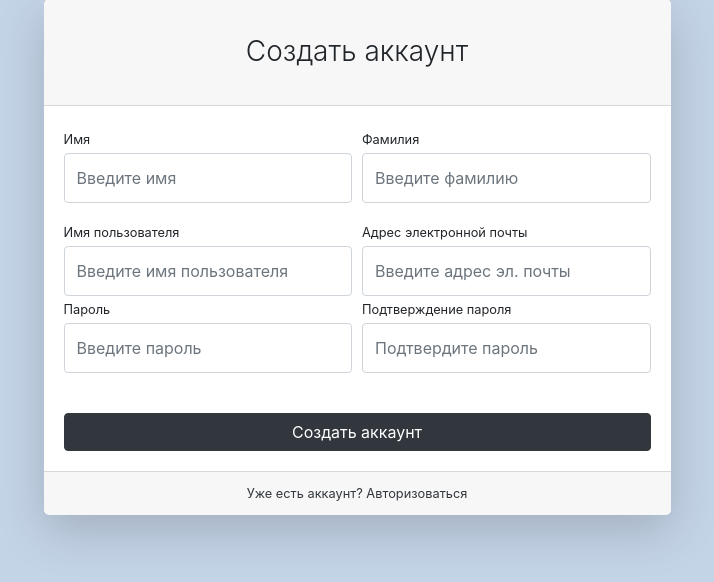
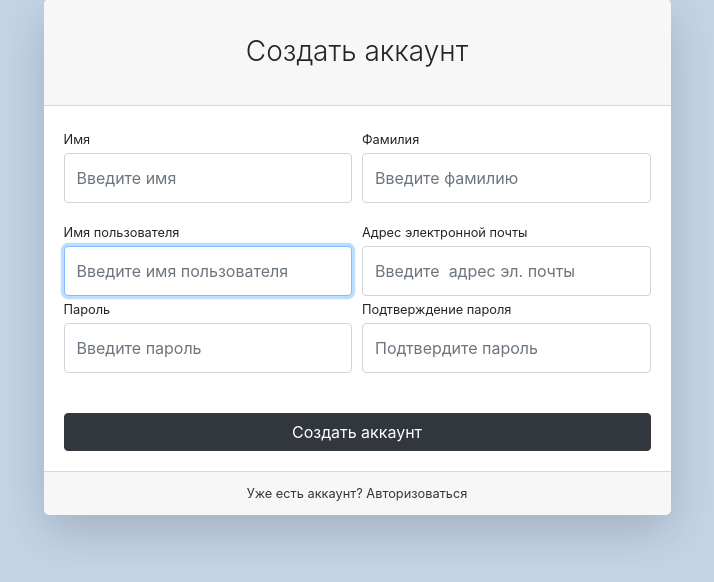
Before and after one commit to ZhanatUturova/store-server, a Django app: page /users/registration/ in a window 1280 px wide. Shown: the part 149-731 px from the top of the page, without its empty margins (283-997 px from the left). Run offline with Django 3.2, Linux system fonts and the light colour scheme; some libraries are stand-ins or nearby versions.

Commit message:
Add registration view and form

```diff
--- a/users/forms.py
+++ b/users/forms.py
@@ -1,5 +1,5 @@
 from django import forms
-from django.contrib.auth.forms import AuthenticationForm
+from django.contrib.auth.forms import AuthenticationForm, UserCreationForm
 from .models import User
 
 class UserLoginForm(AuthenticationForm):
@@ -14,3 +14,33 @@ class UserLoginForm(AuthenticationForm):
     class Meta:
         model = User
         fields = ('username', 'password')
+
+
+class UserRegistrationForm(UserCreationForm):
+    first_name = forms.CharField(widget=forms.TextInput(attrs={
+        "class": "form-control py-4",
+        "placeholder": "Введите имя"
+        }))
+    last_name = forms.CharField(widget=forms.TextInput(attrs={
+        "class": "form-control py-4",
+        "placeholder": "Введите фамилию"
+        }))
+    username = forms.CharField(widget=forms.TextInput(attrs={
+        "class": "form-control py-4",
+        "placeholder": "Введите имя пользователя"
+        }))
+    email = forms.CharField(widget=forms.EmailInput(attrs={
+        "class": "form-control py-4",
+        "placeholder": "Введите  адрес эл. почты"
+        }))
+    password1 = forms.CharField(widget=forms.PasswordInput(attrs={
+        "class": "form-control py-4",
+        "placeholder": "Введите пароль"
+        }))
+    password2 = forms.CharField(widget=forms.PasswordInput(attrs={
+        "class": "form-control py-4",
+        "placeholder": "Подтвердите пароль"
+        }))
+    class Meta:
+        model = User
+        fields = ('first_name', 'last_name', 'username', 'email', 'password1', 'password2')
--- a/users/templates/users/register.html
+++ b/users/templates/users/register.html
@@ -17,52 +17,45 @@
                     <div class="card-header"><h3 class="text-center font-weight-light my-4">Создать аккаунт</h3>
                     </div>
                     <div class="card-body">
-                        <form>
+                        <form action="{% url 'users:registration' %}" method="post">
+                            {% csrf_token %}
                             <div class="form-row">
                                 <div class="col-md-6">
                                     <div class="form-group">
-                                        <label class="small mb-1" for="inputFirstName">Имя</label>
-                                        <input class="form-control py-4" id="inputFirstName" type="text"
-                                                placeholder="Введите имя"/>
+                                        <label class="small mb-1" for="{{ form.first_name.id_for_label }}">Имя</label>
+                                        {{ form.first_name }}
                                     </div>
                                 </div>
                                 <div class="col-md-6">
                                     <div class="form-group">
-                                        <label class="small mb-1" for="inputLastName">Фамилия</label>
-                                        <input class="form-control py-4" id="inputLastName" type="text"
-                                                placeholder="Введите фамилию"/>
+                                        <label class="small mb-1" for="{{ form.last_name.id_for_label }}">Фамилия</label>
+                                        {{ form.last_name }}
                                     </div>
                                 </div>
                             </div>
                             <div class="form-row">
                                 <div class="col-md-6">
-                                    <label class="small mb-1" for="inputUsername">Имя пользователя</label>
-                                    <input class="form-control py-4" id="inputUsername" type="text"
-                                            aria-describedby="usernameHelp"
-                                            placeholder="Введите имя пользователя"/>
+                                    <label class="small mb-1" for="{{ form.username.id_for_label }}">Имя пользователя</label>
+                                    {{ form.username }}
                                 </div>
                                 <div class="col-md-6">
-                                    <label class="small mb-1" for="inputEmailAddress">Адрес электронной
+                                    <label class="small mb-1" for="{{ form.email.id_for_label }}">Адрес электронной
                                         почты</label>
-                                    <input class="form-control py-4" id="inputEmailAddress" type="email"
-                                            aria-describedby="emailHelp"
-                                            placeholder="Введите адрес эл. почты"/>
+                                    {{ form.email }}
                                 </div>
                             </div>
                             <div class="form-row">
                                 <div class="col-md-6">
                                     <div class="form-group">
-                                        <label class="small mb-1" for="inputPassword">Пароль</label>
-                                        <input class="form-control py-4" id="inputPassword" type="password"
-                                                placeholder="Введите пароль"/>
+                                        <label class="small mb-1" for="{{ form.password1.id_for_label }}">Пароль</label>
+                                        {{ form.password1 }}
                                     </div>
                                 </div>
                                 <div class="col-md-6">
                                     <div class="form-group">
-                                        <label class="small mb-1" for="inputConfirmPassword">Подтверждение
+                                        <label class="small mb-1" for="{{ form.password2.id_for_label }}">Подтверждение
                                             пароля</label>
-                                        <input class="form-control py-4" id="inputConfirmPassword"
-                                                type="password" placeholder="Подтвердите пароль"/>
+                                        {{ form.password2 }}
                                     </div>
                                 </div>
                             </div>
--- a/users/views.py
+++ b/users/views.py
@@ -3,7 +3,7 @@ from django.contrib import auth
 from django.urls import reverse
 
 from .models import User
-from .forms import UserLoginForm
+from .forms import UserLoginForm, UserRegistrationForm
 
 # Create your views here.
 def login(request):
@@ -22,4 +22,12 @@ def login(request):
     return render(request, 'users/login.html', context)
 
 def registration(request):
-    return render(request, 'users/register.html')
+    if request.method == 'POST':
+        form = UserRegistrationForm(data=request.POST)
+        if form.is_valid():
+            form.save()
+            return HttpResponseRedirect(reverse('users:login'))
+    else:
+        form = UserRegistrationForm()
+    context = {'form': form}
+    return render(request, 'users/register.html', context)
```
